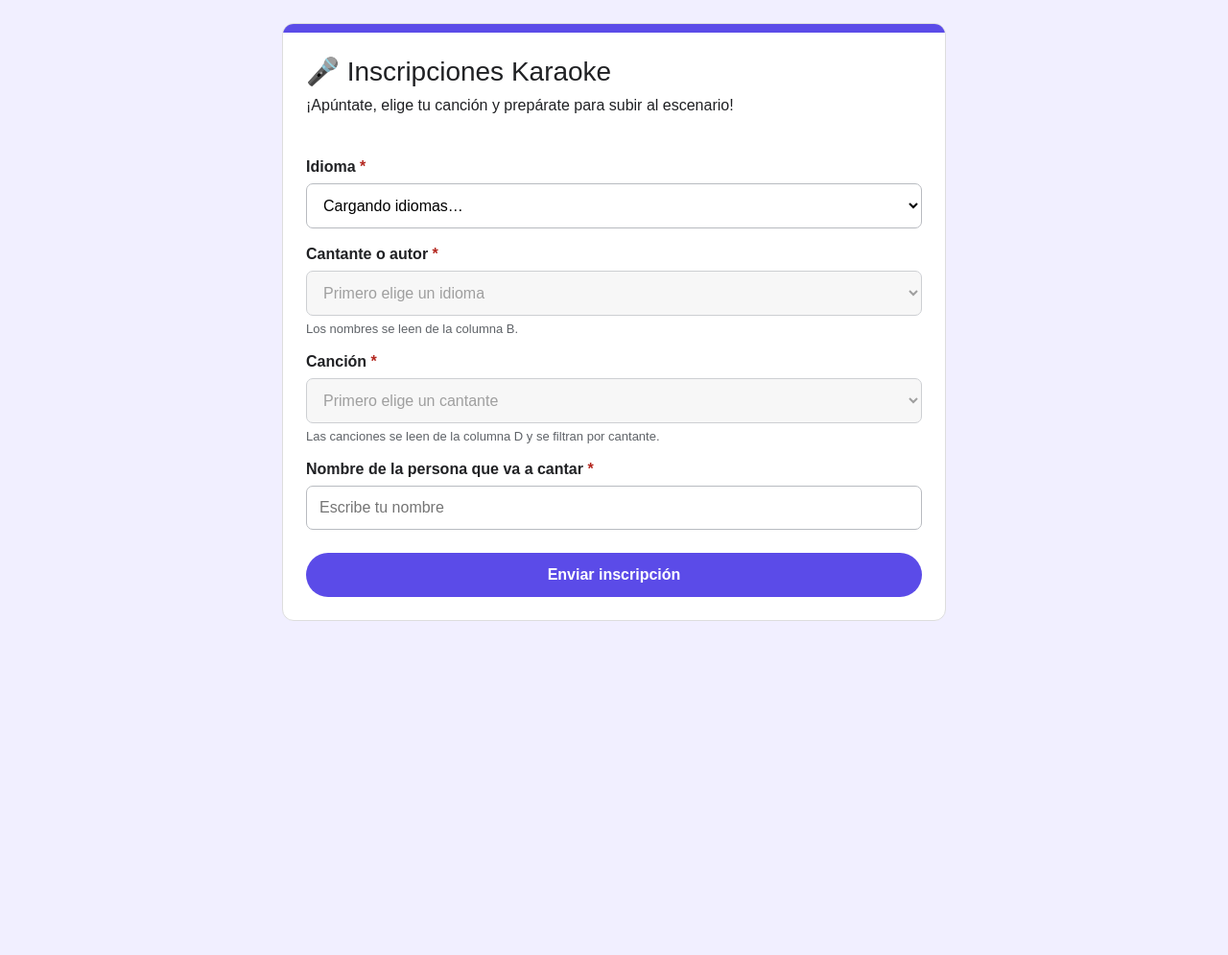
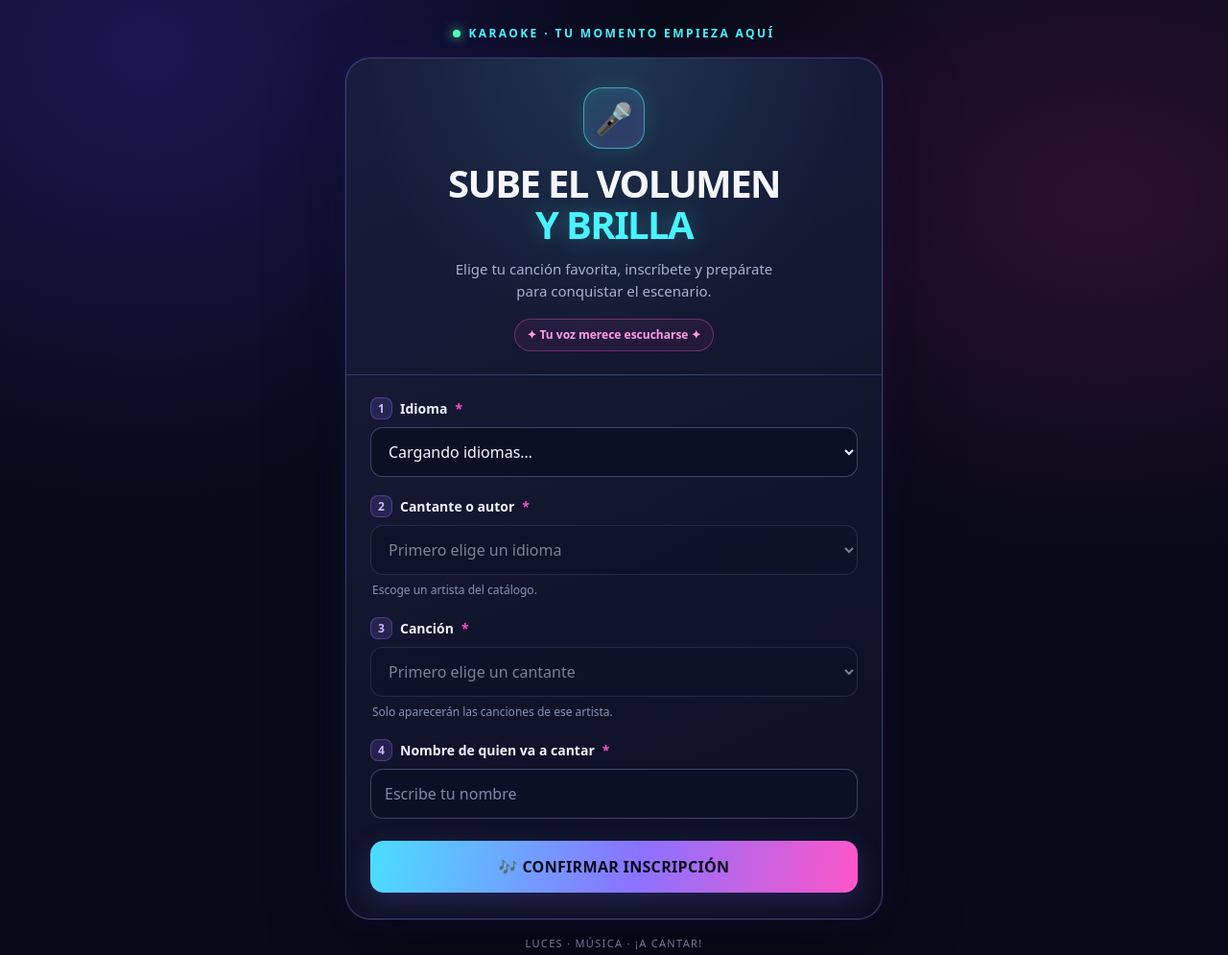
Before and after one commit to GigaBuda/KARAOKE, a plain HTML site: page inscripcion/Index.html in a window 1280 px wide. Shown: the whole page at 96% size. Before the commit the page ends 800 px from the top, so only its background shows below. Drawn offline with Linux system fonts and the light colour scheme.

Commit message:
Rediseñar inscripción con interfaz karaoke neón y detección automática de idioma

```diff
--- a/inscripcion/Index.html
+++ b/inscripcion/Index.html
@@ -1,21 +1,110 @@
 <!DOCTYPE html>
-<html><head><base target="_top"><meta charset="utf-8">
-<style>
-*{box-sizing:border-box}body{margin:0;background:#f1efff;color:#202124;font:16px Arial,sans-serif}.wrap{max-width:720px;margin:24px auto;padding:0 14px 32px}.card{background:#fff;border:1px solid #ddd;border-radius:12px;overflow:hidden}header{border-top:9px solid #5b4be8;padding:24px}h1{margin:0 0 10px;font-size:28px;font-weight:500}.intro{margin:0}form{padding:4px 24px 24px}label{display:block;font-weight:600;margin:18px 0 8px}select,input{width:100%;padding:13px;border:1px solid #b8bbc0;border-radius:7px;background:white;font-size:16px}select:disabled{background:#f4f4f4;color:#777}button{width:100%;margin-top:24px;padding:14px;border:0;border-radius:24px;background:#5b4be8;color:white;font-weight:700;font-size:16px;cursor:pointer}button:disabled{opacity:.6}.hint{font-size:13px;color:#5f6368;margin:6px 0 0}.status{display:none;margin-top:16px;padding:12px;border-radius:8px}.status.ok{display:block;background:#e6f4ea;color:#137333}.status.err{display:block;background:#fce8e6;color:#b3261e}.req{color:#b3261e}@media(max-width:520px){.wrap{margin:12px auto;padding:0 8px 24px}header{padding:20px}form{padding:4px 20px 22px}h1{font-size:24px}}
-</style></head><body><main class="wrap"><section class="card"><header><h1>🎤 Inscripciones Karaoke</h1><p class="intro">¡Apúntate, elige tu canción y prepárate para subir al escenario!</p></header>
-<form id="signupForm">
-<label for="language">Idioma <span class="req">*</span></label><select id="language" required><option value="">Cargando idiomas…</option></select>
-<label for="artist">Cantante o autor <span class="req">*</span></label><select id="artist" required disabled><option value="">Primero elige un idioma</option></select><p class="hint">Los nombres se leen de la columna B.</p>
-<label for="song">Canción <span class="req">*</span></label><select id="song" required disabled><option value="">Primero elige un cantante</option></select><p class="hint">Las canciones se leen de la columna D y se filtran por cantante.</p>
-<label for="singerName">Nombre de la persona que va a cantar <span class="req">*</span></label><input id="singerName" maxlength="120" required placeholder="Escribe tu nombre">
-<button id="submitButton" type="submit">Enviar inscripción</button><div id="status" class="status" role="status"></div>
-</form></section></main>
+<html lang="es">
+<head>
+  <base target="_top">
+  <meta charset="utf-8">
+  <meta name="viewport" content="width=device-width, initial-scale=1">
+  <meta name="theme-color" content="#090b1d">
+  <title>Karaoke · Inscripción</title>
+  <style>
+    :root{color-scheme:dark;--bg:#080a18;--panel:#11152b;--panel2:#171d39;--text:#f5f7ff;--muted:#a7b0d1;--cyan:#49f4ff;--pink:#ff4fc8;--purple:#9a6bff;--line:rgba(137,158,255,.24)}
+    *{box-sizing:border-box}
+    body{margin:0;min-height:100vh;color:var(--text);font:16px/1.5 system-ui,-apple-system,BlinkMacSystemFont,"Segoe UI",sans-serif;background:radial-gradient(ellipse at 12% 5%,rgba(92,57,255,.25),transparent 34%),radial-gradient(ellipse at 90% 20%,rgba(255,54,190,.14),transparent 32%),var(--bg);padding:24px 14px 40px}
+    body:before{content:"";position:fixed;inset:0;pointer-events:none;opacity:.15;background-image:linear-gradient(rgba(255,255,255,.04) 1px,transparent 1px),linear-gradient(90deg,rgba(255,255,255,.04) 1px,transparent 1px);background-size:34px 34px;mask-image:linear-gradient(to bottom,black,transparent 85%)}
+    .wrap{position:relative;max-width:560px;margin:0 auto}
+    .topline{display:flex;align-items:center;justify-content:center;gap:8px;margin:2px 0 16px;color:var(--cyan);font-size:12px;font-weight:800;letter-spacing:.2em;text-transform:uppercase}
+    .live-dot{width:8px;height:8px;border-radius:50%;background:#52ffb8;box-shadow:0 0 12px #52ffb8}
+    .card{border:1px solid rgba(121,139,255,.35);border-radius:26px;overflow:hidden;background:linear-gradient(155deg,rgba(25,30,61,.97),rgba(12,15,34,.98));box-shadow:0 0 0 1px rgba(255,79,200,.08),0 24px 80px rgba(0,0,0,.42),0 0 45px rgba(92,70,255,.13)}
+    .hero{text-align:center;padding:30px 25px 24px;background:radial-gradient(ellipse at 50% 0,rgba(92,244,255,.12),transparent 65%);border-bottom:1px solid var(--line)}
+    .mic{width:64px;height:64px;display:grid;place-items:center;margin:0 auto 14px;border-radius:20px;color:var(--cyan);font-size:32px;background:linear-gradient(145deg,rgba(73,244,255,.13),rgba(154,107,255,.18));border:1px solid rgba(73,244,255,.55);box-shadow:0 0 25px rgba(73,244,255,.12),inset 0 0 18px rgba(73,244,255,.07)}
+    h1{font-size:clamp(29px,7vw,40px);line-height:1.08;letter-spacing:-.04em;margin:0;font-weight:900}
+    h1 span{display:block;color:var(--cyan);text-shadow:0 0 22px rgba(73,244,255,.3)}
+    .intro{max-width:360px;margin:14px auto 0;color:var(--muted);font-size:15px}
+    .pill{display:inline-flex;align-items:center;gap:7px;margin-top:18px;padding:7px 12px;border:1px solid rgba(255,79,200,.36);border-radius:99px;color:#ff9ce2;background:rgba(255,79,200,.07);font-size:12px;font-weight:700}
+    form{padding:23px 25px 27px}
+    .field{margin:0 0 19px}
+    label{display:flex;align-items:center;gap:8px;margin:0 0 8px;font-size:14px;font-weight:750;color:#eef0ff}
+    .num{display:inline-grid;place-items:center;width:23px;height:23px;border-radius:8px;background:rgba(154,107,255,.16);border:1px solid rgba(154,107,255,.35);color:#c9b5ff;font-size:12px}
+    .req{color:var(--pink)}
+    select,input{display:block;width:100%;min-height:51px;padding:13px 14px;border:1px solid rgba(150,164,222,.35);border-radius:13px;background:#0c1024;color:var(--text);font:inherit;outline:none;transition:border-color .18s,box-shadow .18s}
+    select:focus,input:focus{border-color:var(--cyan);box-shadow:0 0 0 3px rgba(73,244,255,.11)}
+    select:disabled{opacity:.48;cursor:not-allowed}
+    select option{background:#11152b;color:#fff}
+    input::placeholder{color:#7f89ad}
+    .hint{margin:7px 2px 0;color:#8792b8;font-size:12px}
+    button{width:100%;min-height:54px;margin-top:4px;border:0;border-radius:14px;background:linear-gradient(100deg,#4bdeff,#8b72ff 55%,#ff55c8);color:#080b1c;font:900 16px/1.2 system-ui,sans-serif;letter-spacing:.02em;cursor:pointer;box-shadow:0 8px 28px rgba(117,106,255,.22);transition:transform .15s,filter .15s}
+    button:hover{filter:brightness(1.08);transform:translateY(-1px)}
+    button:disabled{opacity:.58;cursor:wait;transform:none}
+    .status{display:none;margin-top:16px;padding:13px 14px;border-radius:12px;font-size:14px;font-weight:650;overflow-wrap:anywhere}
+    .status.ok{display:block;border:1px solid rgba(82,255,184,.35);background:rgba(31,184,123,.12);color:#8effcb}
+    .status.err{display:block;border:1px solid rgba(255,92,130,.4);background:rgba(255,57,99,.1);color:#ff9db3}
+    .footer{text-align:center;color:#6f7a9e;font-size:11px;letter-spacing:.12em;text-transform:uppercase;padding:17px 8px 0}
+    @media(max-width:480px){body{padding:15px 10px 28px}.hero{padding:25px 18px 21px}form{padding:21px 18px 22px}.card{border-radius:22px}.intro{font-size:14px}}
+    @media(prefers-reduced-motion:reduce){*{transition:none!important}}
+  </style>
+</head>
+<body>
+  <main class="wrap">
+    <div class="topline"><span class="live-dot"></span> Karaoke · Tu momento empieza aquí</div>
+    <section class="card">
+      <header class="hero">
+        <div class="mic" aria-hidden="true">🎤</div>
+        <h1>SUBE EL VOLUMEN<span>Y BRILLA</span></h1>
+        <p class="intro">Elige tu canción favorita, inscríbete y prepárate para conquistar el escenario.</p>
+        <div class="pill">✦ Tu voz merece escucharse ✦</div>
+      </header>
+      <form id="signupForm">
+        <div class="field">
+          <label for="language"><span class="num">1</span> Idioma <span class="req">*</span></label>
+          <select id="language" required><option value="">Cargando idiomas…</option></select>
+        </div>
+        <div class="field">
+          <label for="artist"><span class="num">2</span> Cantante o autor <span class="req">*</span></label>
+          <select id="artist" required disabled><option value="">Primero elige un idioma</option></select>
+          <p class="hint">Escoge un artista del catálogo.</p>
+        </div>
+        <div class="field">
+          <label for="song"><span class="num">3</span> Canción <span class="req">*</span></label>
+          <select id="song" required disabled><option value="">Primero elige un cantante</option></select>
+          <p class="hint">Solo aparecerán las canciones de ese artista.</p>
+        </div>
+        <div class="field">
+          <label for="singerName"><span class="num">4</span> Nombre de quien va a cantar <span class="req">*</span></label>
+          <input id="singerName" maxlength="120" required autocomplete="name" placeholder="Escribe tu nombre">
+        </div>
+        <button id="submitButton" type="submit">🎶 CONFIRMAR INSCRIPCIÓN</button>
+        <div id="status" class="status" role="status" aria-live="polite"></div>
+      </form>
+    </section>
+    <div class="footer">Luces · Música · ¡A cantar!</div>
+  </main>
 <script>
-let catalog={};const lang=document.getElementById('language'),artist=document.getElementById('artist'),song=document.getElementById('song'),form=document.getElementById('signupForm'),btn=document.getElementById('submitButton'),statusBox=document.getElementById('status');
+let catalog={};
+const lang=document.getElementById('language'),artist=document.getElementById('artist'),song=document.getElementById('song'),form=document.getElementById('signupForm'),btn=document.getElementById('submitButton'),statusBox=document.getElementById('status');
+const browserLanguage=(navigator.languages&&navigator.languages.length?navigator.languages:[navigator.language||'es']).map(x=>String(x).toLowerCase().split('-')[0]);
+const languagePreference={en:'english',es:'espanol',ca:'catala',fr:'francais',it:'italiano',nl:'nederlands'};
 function fill(sel,placeholder,items){sel.replaceChildren();const first=document.createElement('option');first.value='';first.textContent=placeholder;sel.appendChild(first);(items||[]).forEach(v=>{const o=document.createElement('option');o.value=v;o.textContent=v;sel.appendChild(o)});sel.disabled=!(items&&items.length)}
 function showStatus(msg,type){statusBox.textContent=msg;statusBox.className='status '+type}
-google.script.run.withSuccessHandler(data=>{catalog=data||{};fill(lang,'Elige un idioma',Object.keys(catalog));Array.from(lang.options).forEach(o=>{if(o.value)o.textContent=catalog[o.value].label})}).withFailureHandler(e=>showStatus(e.message||String(e),'err')).getCatalog();
+google.script.run.withSuccessHandler(data=>{
+  catalog=data||{};
+  fill(lang,'Elige un idioma',Object.keys(catalog));
+  Array.from(lang.options).forEach(o=>{if(o.value)o.textContent=catalog[o.value].label});
+  const preferred=browserLanguage.map(code=>languagePreference[code]).find(key=>key&&catalog[key]);
+  if(preferred){lang.value=preferred;lang.dispatchEvent(new Event('change'));}
+}).withFailureHandler(e=>showStatus(e.message||String(e),'err')).getCatalog();
 lang.addEventListener('change',()=>{const d=catalog[lang.value];fill(artist,d?'Elige un cantante':'Primero elige un idioma',d?d.artists:[]);fill(song,'Primero elige un cantante',[]);statusBox.className='status'});
 artist.addEventListener('change',()=>{const d=catalog[lang.value],songs=d&&d.songsByArtist[artist.value]?d.songsByArtist[artist.value]:[];fill(song,songs.length?'Elige una canción':'No hay canciones para este cantante',songs);statusBox.className='status'});
-form.addEventListener('submit',e=>{e.preventDefault();btn.disabled=true;btn.textContent='Enviando…';const payload={language:lang.value,artist:artist.value,song:song.value,singerName:document.getElementById('singerName').value.trim()};google.script.run.withSuccessHandler(r=>{showStatus(r.message||'Inscripción registrada.','ok');form.reset();fill(artist,'Primero elige un idioma',[]);fill(song,'Primero elige un cantante',[]);btn.disabled=false;btn.textContent='Enviar inscripción'}).withFailureHandler(err=>{showStatus(err.message||String(err),'err');btn.disabled=false;btn.textContent='Enviar inscripción'}).submitSignup(payload)});
-</script></body></html>
+form.addEventListener('submit',e=>{
+  e.preventDefault();
+  if(!form.reportValidity())return;
+  btn.disabled=true;btn.textContent='ENVIANDO…';
+  const payload={language:lang.value,artist:artist.value,song:song.value,singerName:document.getElementById('singerName').value.trim()};
+  google.script.run.withSuccessHandler(r=>{
+    showStatus(r.message||'¡Inscripción registrada correctamente!','ok');
+    form.reset();fill(artist,'Primero elige un idioma',[]);fill(song,'Primero elige un cantante',[]);
+    btn.disabled=false;btn.textContent='🎶 CONFIRMAR INSCRIPCIÓN';
+  }).withFailureHandler(err=>{showStatus(err.message||String(err),'err');btn.disabled=false;btn.textContent='🎶 CONFIRMAR INSCRIPCIÓN'}).submitSignup(payload);
+});
+</script>
+</body>
+</html>
```
